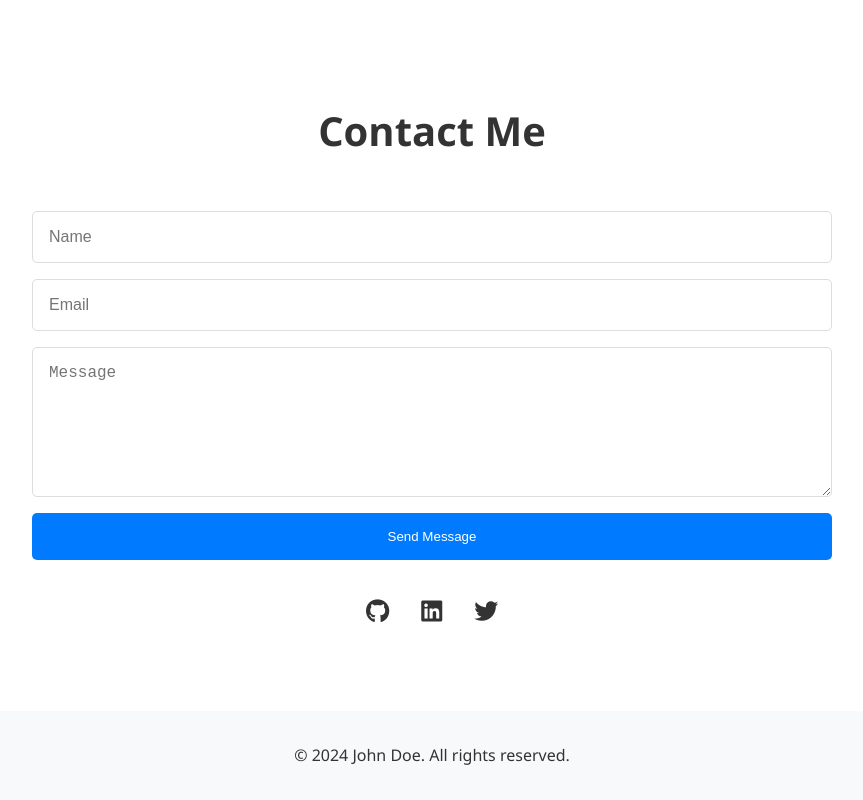
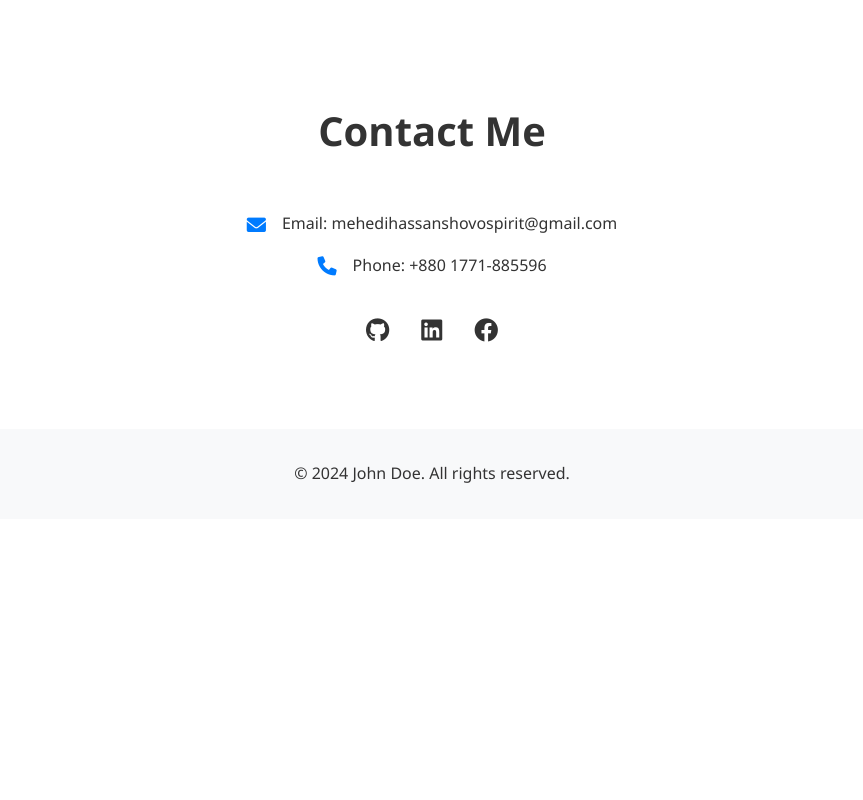
Before and after one commit to mehedi1256/mehedi-portfolio.github.io, a plain HTML site: page index.html in a window 1280 px wide. Shown: the part 2608-3408 px from the top of the page, without its empty margins (208-1071 px from the left). After the commit the page ends 3127 px from the top, so only its background shows below. Drawn offline with Linux system fonts and the light colour scheme.

Commit message:
update contact me section

```diff
--- a/index.html
+++ b/index.html
@@ -104,16 +104,20 @@
     <section id="contact" class="contact">
         <h2>Contact Me</h2>
         <div class="contact-content">
-            <form id="contact-form">
-                <input type="text" placeholder="Name" required>
-                <input type="email" placeholder="Email" required>
-                <textarea placeholder="Message" required></textarea>
-                <button type="submit">Send Message</button>
-            </form>
+            <div class="contact-info">
+                <div class="contact-item">
+                    <i class="fas fa-envelope"></i>
+                    <p>Email: <a href="mailto:mehedihassanshovospirit@gmail.com">mehedihassanshovospirit@gmail.com</a></p>
+                </div>
+                <div class="contact-item">
+                    <i class="fas fa-phone"></i>
+                    <p>Phone: <a href="tel:+8801771885596">+880 1771-885596</a></p>
+                </div>
+            </div>
             <div class="social-links">
-                <a href="#" target="_blank"><i class="fab fa-github"></i></a>
-                <a href="#" target="_blank"><i class="fab fa-linkedin"></i></a>
-                <a href="#" target="_blank"><i class="fab fa-twitter"></i></a>
+                <a href="https://github.com/mehedi1256" target="_blank"><i class="fab fa-github"></i></a>
+                <a href="https://www.linkedin.com/in/mehedi-hassan-shovo-907525161/" target="_blank"><i class="fab fa-linkedin"></i></a>
+                <a href="https://www.facebook.com/mehedihassanshovo.spirit" target="_blank"><i class="fab fa-facebook"></i></a>
             </div>
         </div>
     </section>
--- a/styles.css
+++ b/styles.css
@@ -186,6 +186,34 @@ section h2 {
     margin: 0 auto;
 }
 
+.contact-info {
+    margin-bottom: 2rem;
+    text-align: center;
+}
+
+.contact-item {
+    display: flex;
+    align-items: center;
+    justify-content: center;
+    gap: 1rem;
+    margin: 1rem 0;
+}
+
+.contact-item i {
+    color: #007bff;
+    font-size: 1.2rem;
+}
+
+.contact-item a {
+    color: #333;
+    text-decoration: none;
+    transition: color 0.3s;
+}
+
+.contact-item a:hover {
+    color: #007bff;
+}
+
 #contact-form {
     display: flex;
     flex-direction: column;
```
